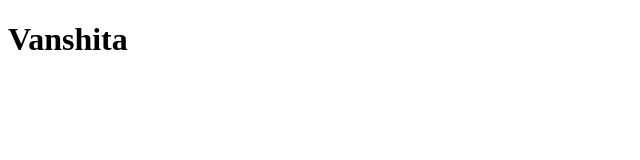
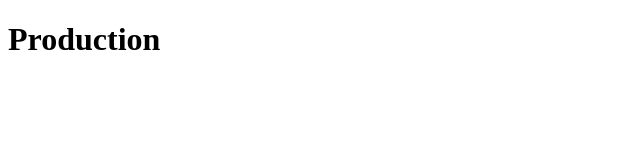
Before and after one commit to rishishukla7984-byte/GUCPC-CCT, a plain HTML site: page index.html in a window 1280 px wide. Shown: the whole page, without its empty margins (0-640 px from the left). Drawn offline with Linux system fonts and the light colour scheme.

Commit message:
second commit

```diff
--- a/index.html
+++ b/index.html
@@ -6,6 +6,6 @@
     <title>Document</title>
 </head>
 <body>
-    <h1>Vanshita</h1>
+    <h1>Production</h1>
 </body>
 </html>
```
